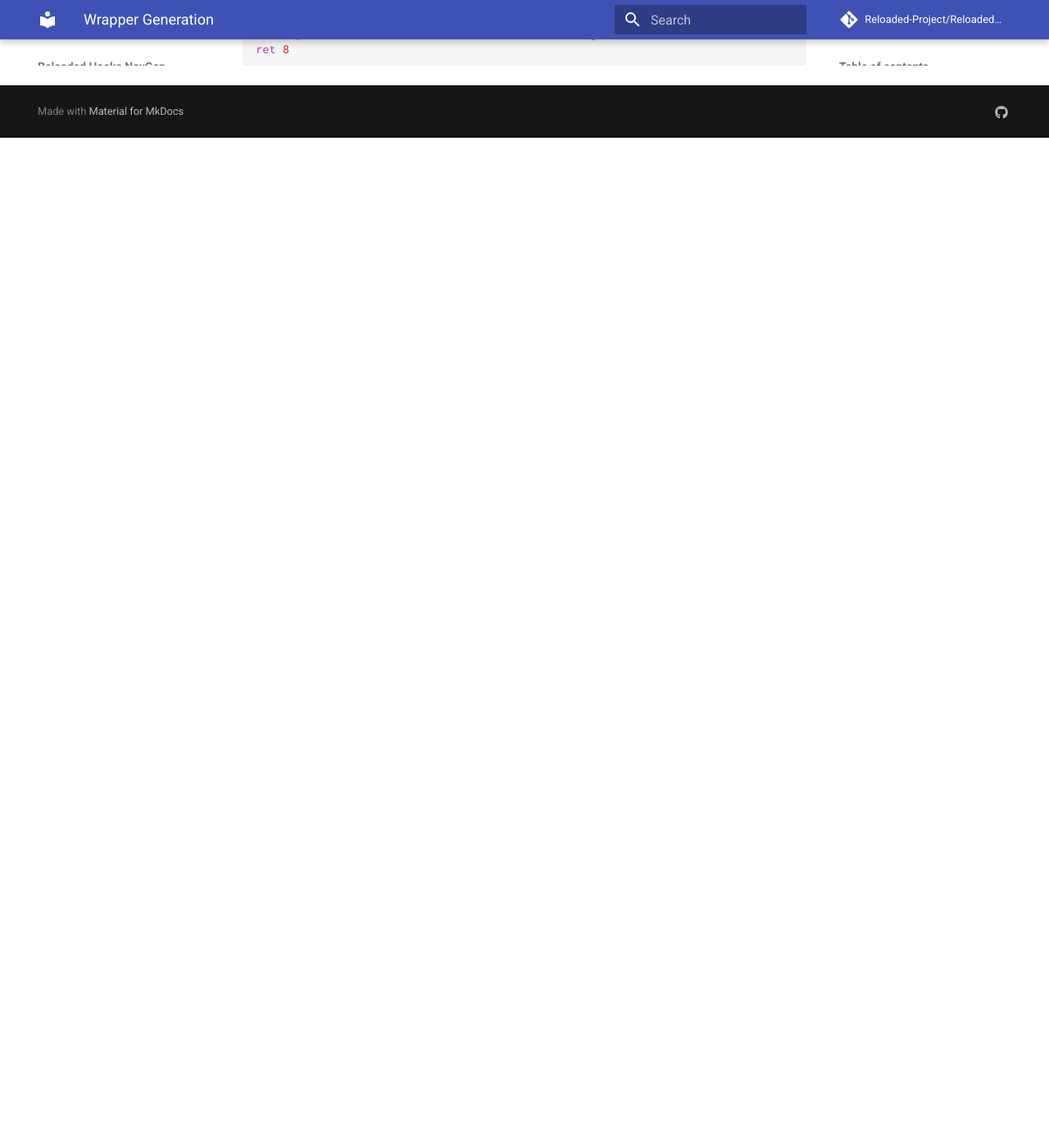
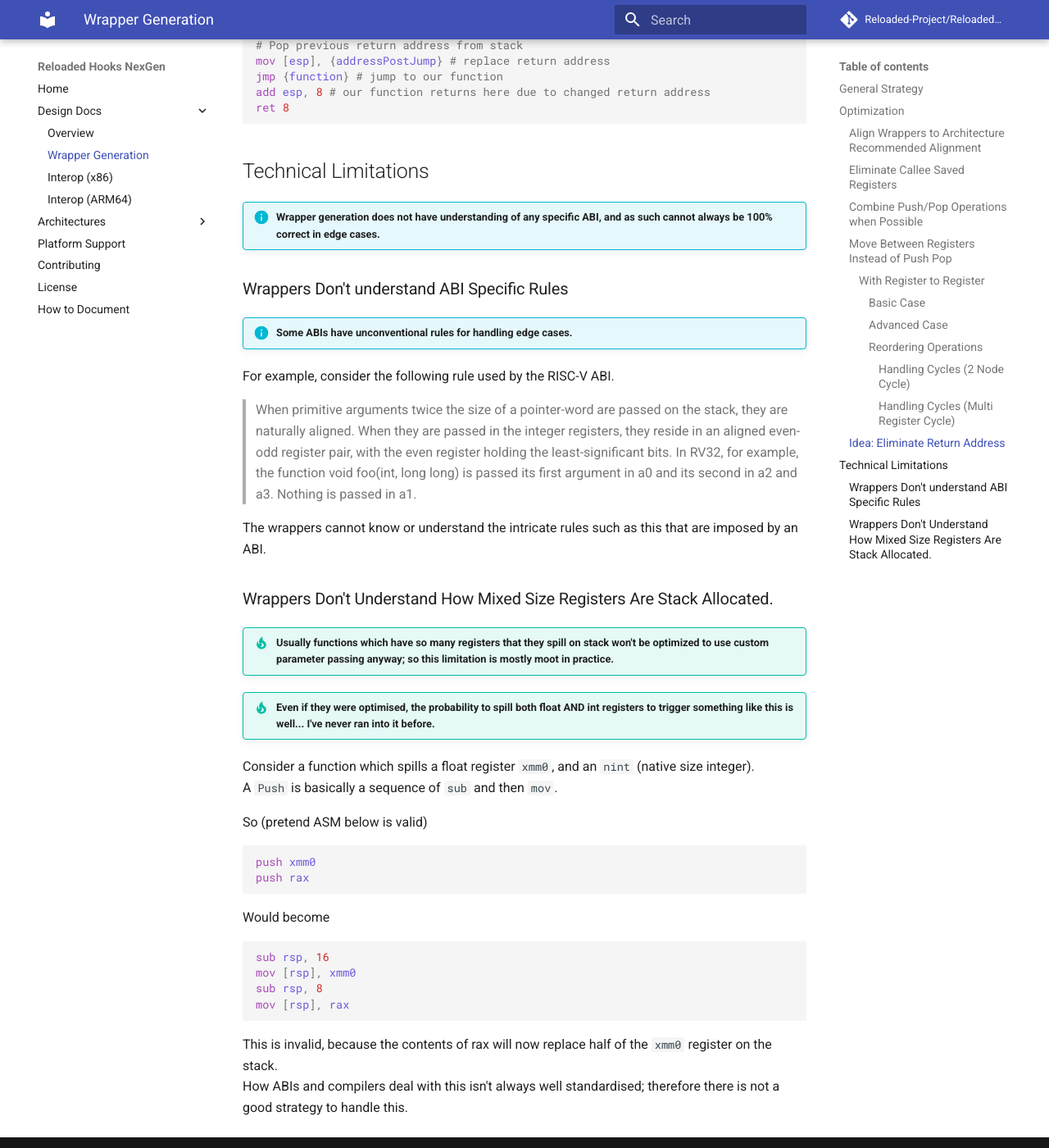
Before and after one commit to Reloaded-Project/Reloaded.Hooks-rs, an MkDocs documentation site: the page built from docs/design/wrappers.md, in a window 1280 px wide and 1400 px high, scrolled down 11258 px. Shown: the whole window at 82% size. Built offline with MkDocs 1.6.1 and Material for MkDocs 9.7.7, drawn with Linux system fonts in a browser that asks for light colours; comment, search, counter and statistics services are not loaded; before the commit the page ends 11426 px from its top, so only the background shows below that; some of the changed text lies outside the part shown.

Commit message:
Added: Some clarification on Wrapper Generation & new code

````diff
--- a/docs/design/wrappers.md
+++ b/docs/design/wrappers.md
@@ -3,6 +3,9 @@
 !!! info "Describes how stubs for converting between different Calling Conventions (ABIs) are generated."
 
 !!! info "This page uses x86 as an example, however the same concepts apply to other architectures."
+
+These stubs are what allows `Reloaded.Hooks-rs` to hook functions which take parameters in custom registers,
+allowing developers to skip writing error prone `'naked'` functions by hand.
 
 ## General Strategy
 
@@ -611,4 +614,51 @@ add esp, 8 # our function returns here due to changed return address
 ret 8
 ```
 
+## Technical Limitations
+
+!!! info "Wrapper generation does not have understanding of any specific ABI, and as such cannot always be 100% correct in edge cases."
+
+### Wrappers Don't understand ABI Specific Rules
+
+!!! info "Some ABIs have unconventional rules for handling edge cases."
+
+For example, consider the following rule used by the RISC-V ABI.
+
+> When primitive arguments twice the size of a pointer-word are passed on the stack, they are
+> naturally aligned. When they are passed in the integer registers, they reside in an aligned even-odd
+> register pair, with the even register holding the least-significant bits. In RV32, for example, the
+> function void foo(int, long long) is passed its first argument in a0 and its second in a2 and
+> a3. Nothing is passed in a1.
+
+The wrappers cannot know or understand the intricate rules such as this that are imposed by an ABI.
+
+### Wrappers Don't Understand How Mixed Size Registers Are Stack Allocated.
+
+!!! tip "Usually functions which have so many registers that they spill on stack won't be optimized to use custom parameter passing anyway; so this limitation is mostly moot in practice."
+
+!!! tip "Even if they were optimised, the probability to spill both float AND int registers to trigger something like this is well... I've never ran into it before."
+
+Consider a function which spills a float register `xmm0`, and an `nint` (native size integer).
+A `Push` is basically a sequence of `sub` and then `mov`.
+
+So (pretend ASM below is valid)
+
+```asm
+push xmm0
+push rax
+```
+
+Would become
+
+```asm
+sub rsp, 16
+mov [rsp], xmm0
+sub rsp, 8
+mov [rsp], rax
+```
+
+This is invalid, because the contents of rax will now replace half of the `xmm0` register on the stack.
+How ABIs and compilers deal with this isn't always well standardised; therefore there is not a good
+strategy to handle this.
+
 [bijective]: https://www.mathsisfun.com/sets/injective-surjective-bijective.html
````
Also changed, not shown: 2 other files.
